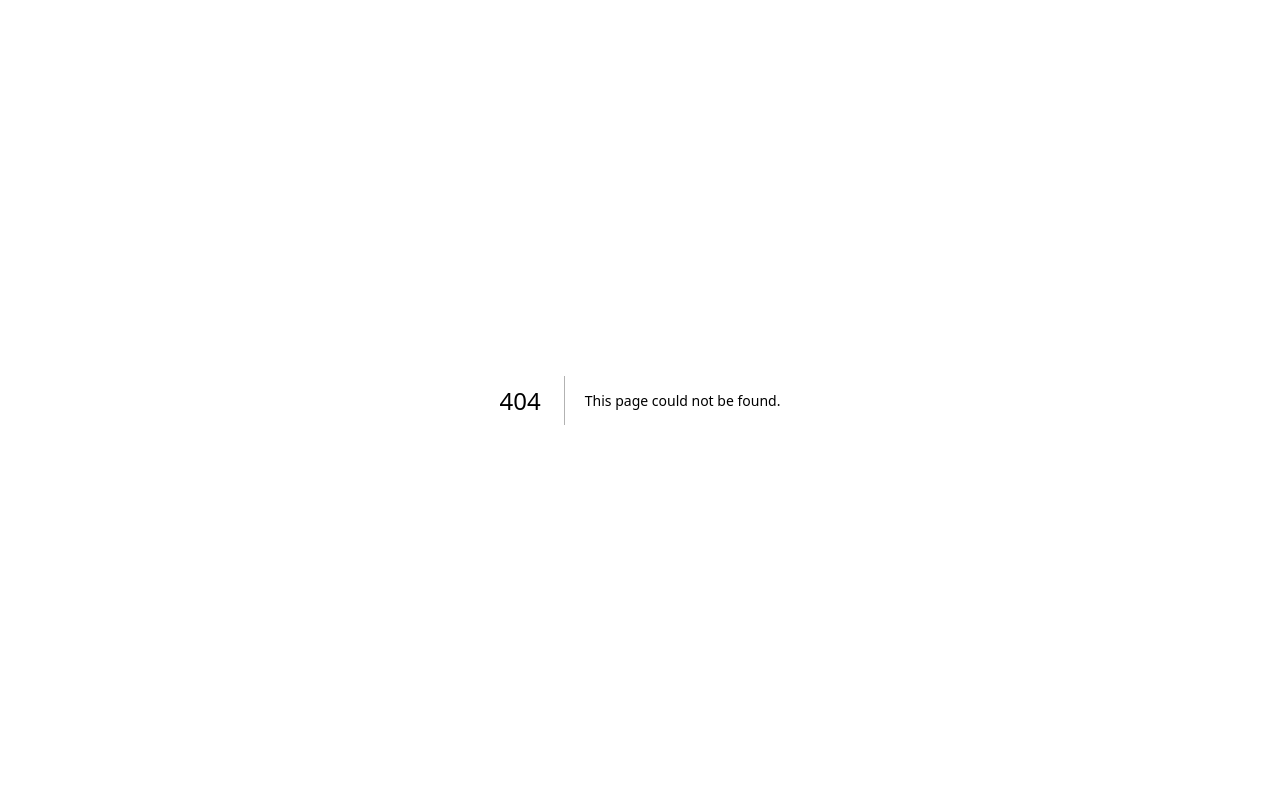
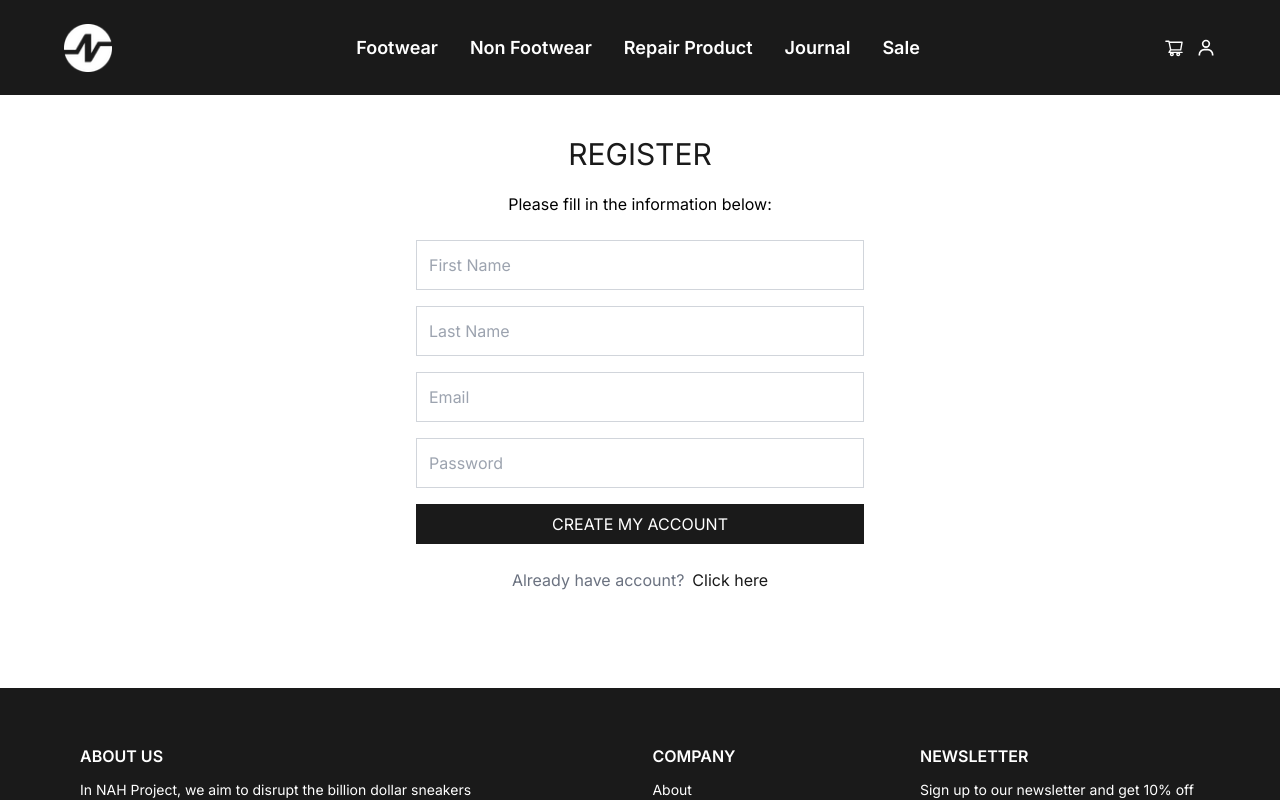
Before and after one commit to hengkianggia/nah-project, a Next.js app: page /account/register in a window 1280 px wide. Before the commit this address had no page. Shown: the top 800 px of the page. Built offline with nearby package versions, Linux system fonts and the light colour scheme.

Commit message:
login and register page done

```diff
--- /dev/null
+++ b/src/app/(child)/account/login/page.js
@@ -0,0 +1,14 @@
+import HeaderEveryPage from "@/components/UI/HeaderEveryPage";
+import MainLogin from "@/components/login/MainLogin";
+import React from "react";
+
+const page = () => {
+  return (
+    <>
+      <HeaderEveryPage title={'login'}/>
+      <MainLogin />
+    </>
+  );
+};
+
+export default page;
--- /dev/null
+++ b/src/app/(child)/account/register/page.js
@@ -0,0 +1,14 @@
+import HeaderEveryPage from "@/components/UI/HeaderEveryPage";
+import MainRegister from "@/components/register/MainRegister";
+import React from "react";
+
+const page = () => {
+  return (
+    <>
+      <HeaderEveryPage title={"register"} />
+      <MainRegister/>
+    </>
+  );
+};
+
+export default page;
--- /dev/null
+++ b/src/components/login/MainLogin.js
@@ -0,0 +1,40 @@
+import React from "react";
+import Button from "../UI/Button";
+import Link from "next/link";
+
+const MainLogin = () => {
+  return (
+    <div className="w-full grid place-items-center min-h-[40vh] pb-28">
+      <div className="space-y-6 text-center w-[35%]">
+        <p>Please enter your e-mail and password:</p>
+        <form
+          action="submit"
+          className="flex flex-col text-center w-full gap-4"
+        >
+          <input
+            type="email"
+            placeholder="Email"
+            className="p-3 border border-gray-300"
+            required
+          />
+          <input
+            type="password"
+            placeholder="Password"
+            className="p-3 border border-gray-300"
+            required
+          />
+          <p className="cursor-pointer">Forgot Password ?</p>
+          <Button text={"LOGIN"} className={"bg-blackgrey text-white"} />
+          <span className="text-gray-500 flex justify-center gap-2">
+            <p>Don't have an account?</p>{" "}
+            <Link href={"/account/register"}>
+              <p className="text-blackgrey">Create one</p>
+            </Link>
+          </span>
+        </form>
+      </div>
+    </div>
+  );
+};
+
+export default MainLogin;
--- a/src/components/navbar/Navbar.js
+++ b/src/components/navbar/Navbar.js
@@ -67,11 +67,11 @@ const Navbar = () => {
           }`}
         >
           <span className="cursor-pointer">
-            <BiUser />
-          </span>
-          <span className="cursor-pointer">
             <AiOutlineShoppingCart />
           </span>
+          <Link href={"/account/login"}>
+            <BiUser />
+          </Link>
         </span>
       </div>
     </nav>
--- /dev/null
+++ b/src/components/register/MainRegister.js
@@ -0,0 +1,54 @@
+import React from "react";
+import Button from "../UI/Button";
+import Link from "next/link";
+
+const MainRegister = () => {
+  return (
+    <div className="w-full grid place-items-center min-h-[40vh] pb-14">
+      <div className="space-y-6 text-center w-[35%]">
+        <p>Please fill in the information below:</p>
+        <form
+          action="submit"
+          className="flex flex-col text-center w-full gap-4"
+        >
+          <input
+            type="text"
+            placeholder="First Name"
+            className="p-3 border border-gray-300"
+            required
+          />
+          <input
+            type="text"
+            placeholder="Last Name"
+            className="p-3 border border-gray-300"
+            required
+          />
+          <input
+            type="email"
+            placeholder="Email"
+            className="p-3 border border-gray-300"
+            required
+          />
+          <input
+            type="password"
+            placeholder="Password"
+            className="p-3 border border-gray-300"
+            required
+          />
+          <Button
+            text={"CREATE MY ACCOUNT"}
+            className={"bg-blackgrey text-white"}
+          />
+        </form>
+        <span className="text-gray-500 flex justify-center gap-2">
+          <p>Already have account?</p>{" "}
+          <Link href={"/account/login"}>
+            <p className="text-blackgrey">Click here</p>
+          </Link>
+        </span>
+      </div>
+    </div>
+  );
+};
+
+export default MainRegister;
```
